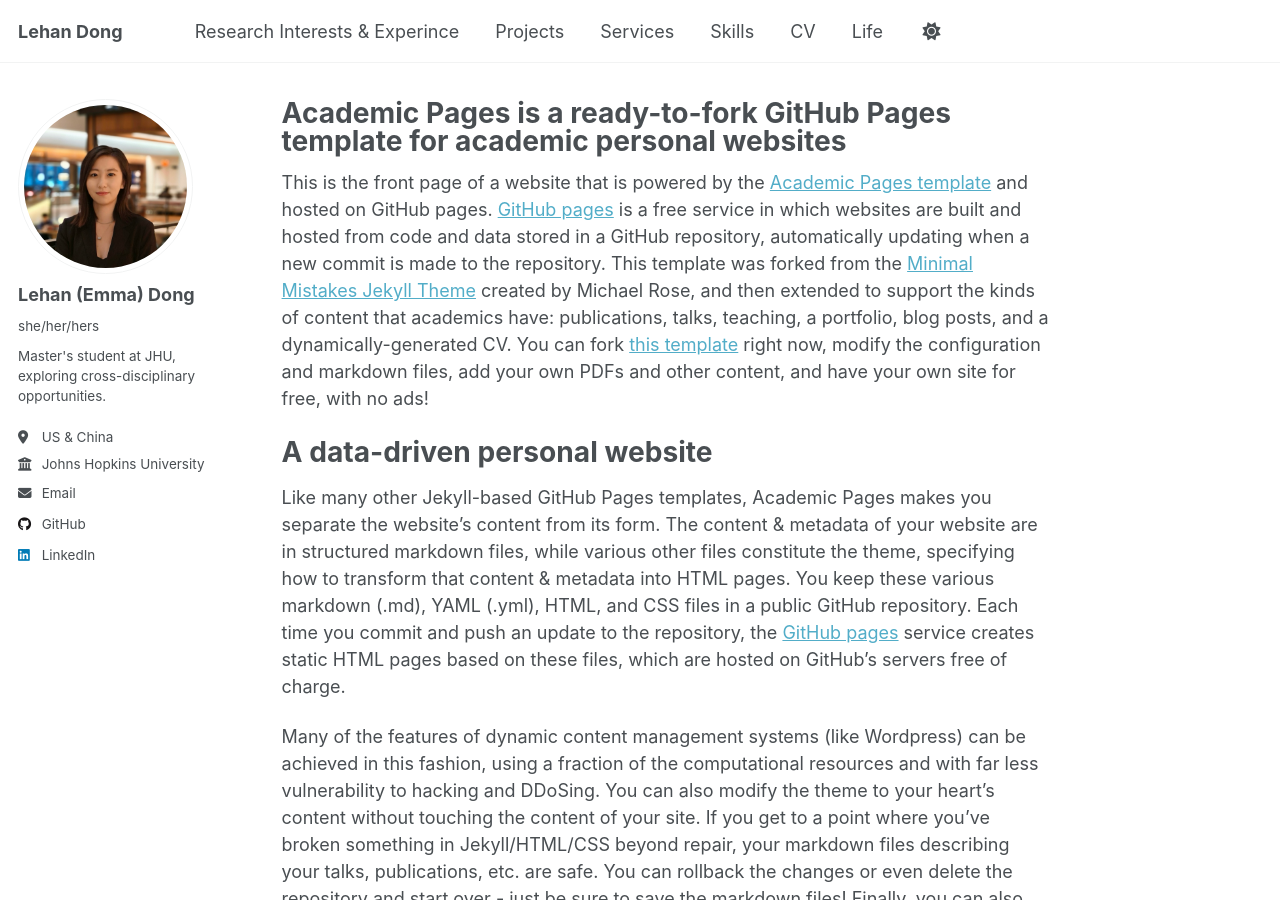
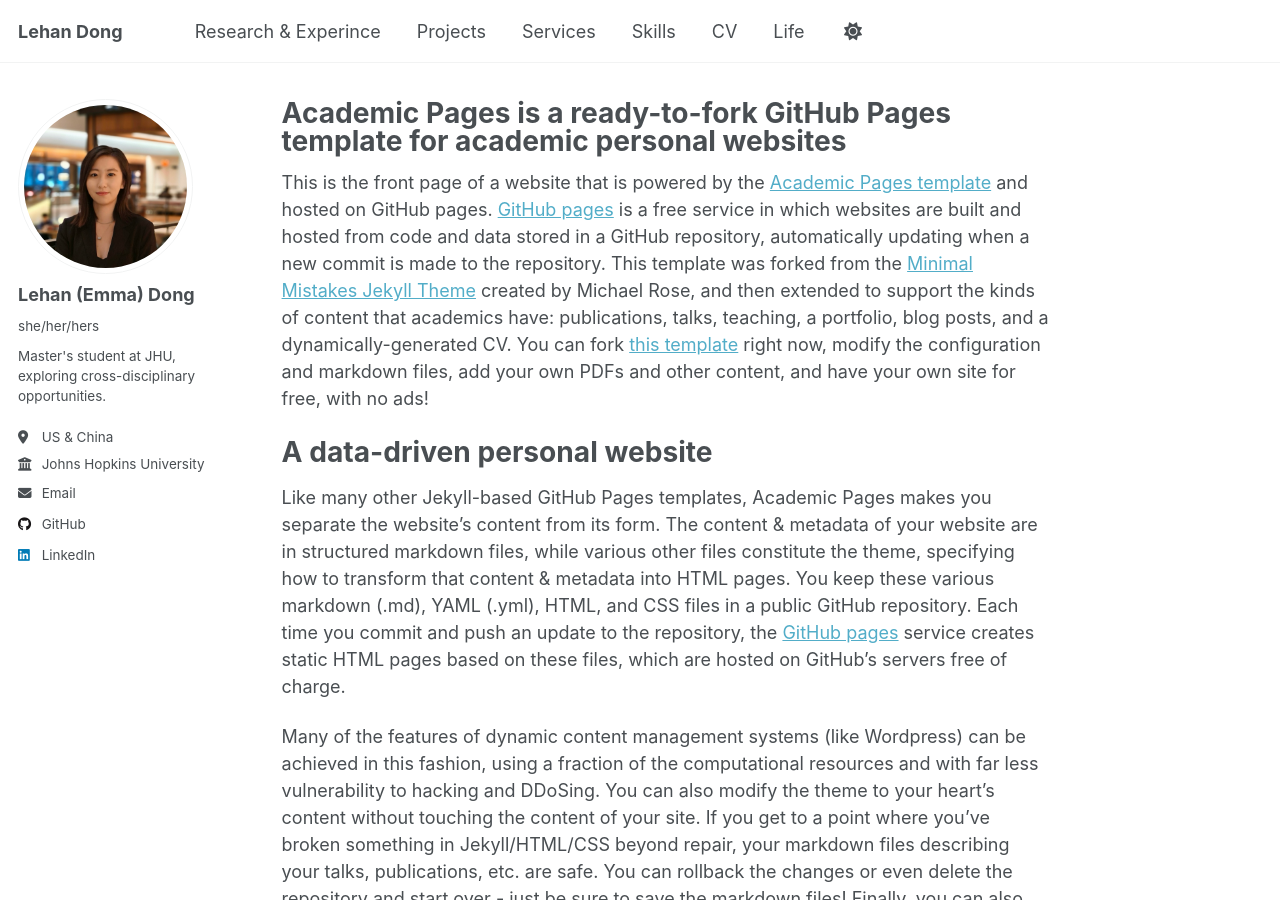
Before and after one commit to LehanDong/lehandongwebsite, a Jekyll site: the page built from _pages/about.md, in a window 1280 px wide and 900 px high. Built offline with Jekyll 4.4.1, drawn with Linux system fonts in a browser that asks for light colours.

Commit message:
Update navigation.yml

```diff
--- a/_data/navigation.yml
+++ b/_data/navigation.yml
@@ -8,7 +8,7 @@
 #      Markdown formatted page while the second is generated using JSON.
 
 main:
-  - title: "Research Interests & Experince"
+  - title: "Research & Experince"
     url: /publications/
 
   - title: "Projects"
```
